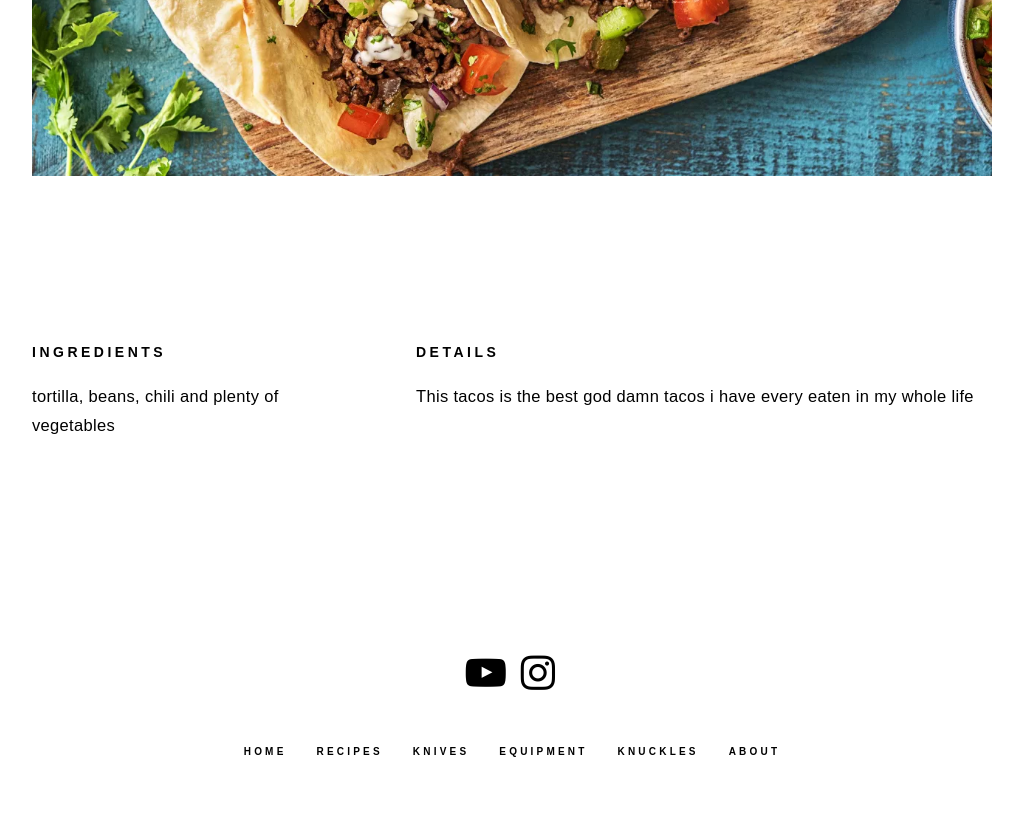
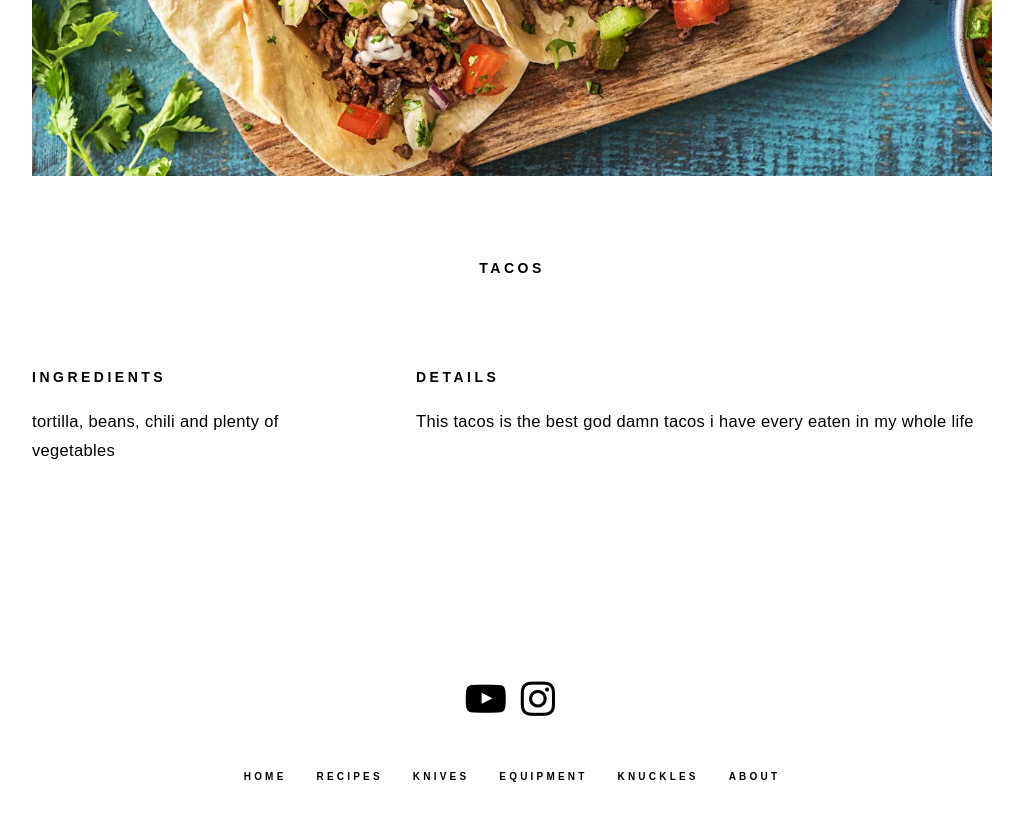
Before and after one commit to colorlessenergy/brians-kitchen, a Jekyll site: the page built from _recipes/recipe_taco.md, in a window 1280 px wide and 900 px high, scrolled down 696 px. Shown: the top 821 px of the window, without its empty margins (128-1151 px from the left). Built offline with Jekyll 4.4.1, drawn with Linux system fonts in a browser that asks for light colours.

Commit message:
update html to title

```diff
--- a/_layouts/details.html
+++ b/_layouts/details.html
@@ -24,8 +24,8 @@
 
     <section class="main-content">
       <div class="main-content__div">
-        <img src="{{ site.baseurl }}/{{ page.item-picture }}" alt="{{ page.item-title }}">
-        <h3 class="main-content__h3 main-content__title">{{ page.item-title }}</h3>
+        <img src="{{ site.baseurl }}/{{ page.item-picture }}" alt="{{ page.title }}">
+        <h3 class="main-content__h3 main-content__title">{{ page.title }}</h3>
 
         <div class="main-content__text">
           <div class="main-content__ingredients">
--- a/recipe.html
+++ b/recipe.html
@@ -10,8 +10,8 @@ layout: default
     {% for item in site.recipes %}
       <a class="recipes__a" href="{{ site.baseurl }}{{ item.url }}">
         <div>
-          <img src="{{ site.baseurl }}/{{ item.item-picture }}" alt="{{ item.item-title }}">
-          <p>{{ item.item-price }} {{ item.item-title }}</p>
+          <img src="{{ site.baseurl }}/{{ item.item-picture }}" alt="{{ item.title }}">
+          <p>{{ item.item-price }} {{ item.title }}</p>
         </div>
       </a>
     {% endfor %}
```
Also changed, not shown: 2 other files.
